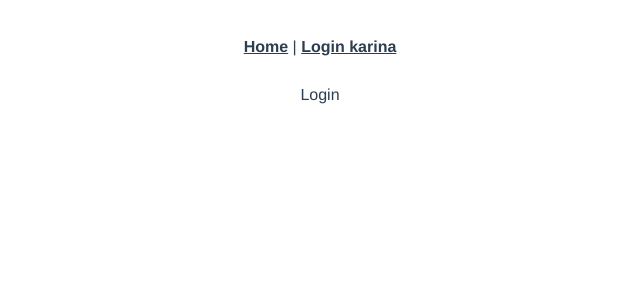
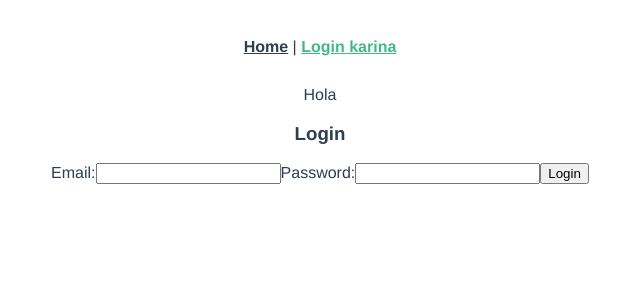
Before and after one commit to karinacoste/agileFamily, a Vue app: page /LoginView in a window 1280 px wide. Shown: the top 300 px of the page, without its empty margins (320-960 px from the left). Built offline with nearby package versions, Linux system fonts and the light colour scheme.

Commit message:
Created login component

```diff
--- a/src/App.vue
+++ b/src/App.vue
@@ -1,7 +1,7 @@
 <template>
   <nav>
     <router-link to="/">Home</router-link> |
-    <router-link to="/login">Login karina</router-link>
+    <router-link to="/LoginView">Login karina</router-link>
   </nav>
   <router-view />
 </template>
--- /dev/null
+++ b/src/components/forms/LoginForm.vue
@@ -0,0 +1,29 @@
+<template>
+  <div>
+    <form @submit.prevent="handleSubmit">
+      <h3>Login</h3>
+
+      <label for="email">Email:</label>
+      <input type="email" name="email" v-model="email" required />
+
+      <label for="email">Password:</label>
+      <input type="password" name="password" v-model="password" required />
+
+      <button>Login</button>
+    </form>
+  </div>
+</template>
+
+<script>
+import { ref } from 'vue'
+export default {
+  setup() {
+    const email = ref('')
+    const password = ref('')
+    const handleSubmit = () => {
+      console.log(email.value, password.value)
+    }
+    return { handleSubmit, email, password }
+  },
+}
+</script>
--- a/src/router/index.js
+++ b/src/router/index.js
@@ -8,8 +8,8 @@ const routes = [
     component: HomeView,
   },
   {
-    path: '/loginView',
-    name: 'login!!!',
+    path: '/LoginView',
+    name: 'LoginView',
 
     component: () => import('../views/LoginView.vue'),
   },
--- a/src/store/index.js
+++ b/src/store/index.js
@@ -1,7 +1,9 @@
 import { createStore } from 'vuex'
 
 export default createStore({
-  state: {},
+  state: {
+    points: 0,
+  },
   getters: {},
   mutations: {},
   actions: {},
--- a/src/views/HomeView.vue
+++ b/src/views/HomeView.vue
@@ -1,18 +1,32 @@
 <template>
   <div class="home">
     <img alt="Vue logo" src="../assets/logo.png" />
-    <HelloWorld msg="Welcome to Your Vue.js App" />
+    {{ points }}
   </div>
 </template>
 
 <script>
 // @ is an alias to /src
-import HelloWorld from '@/components/HelloWorld.vue'
+import { ref } from 'vue'
+import LoginForm from '@/components/forms/LoginForm.vue'
 
 export default {
-  name: 'HomeView',
-  components: {
-    HelloWorld,
+  components: {},
+  setup() {
+    const blogs = ref([
+      { title: 'Título 1', id: 1 },
+      { title: 'Título 2', id: 2 },
+      { title: 'Título 3', id: 3 },
+    ])
+    return {
+      blogs,
+    }
+  },
+  methods: {},
+  computed: {
+    points() {
+      return this.$store.state.points
+    },
   },
 }
 </script>
--- a/src/views/LoginView.vue
+++ b/src/views/LoginView.vue
@@ -1,9 +1,13 @@
 <template>
-  <div>Login</div>
+  <div>Hola<LoginForm></LoginForm></div>
 </template>
 
 <script>
-export default {}
+import LoginForm from '@/components/forms/LoginForm.vue'
+
+export default {
+  components: {
+    LoginForm,
+  },
+}
 </script>
-
-<style></style>
```
